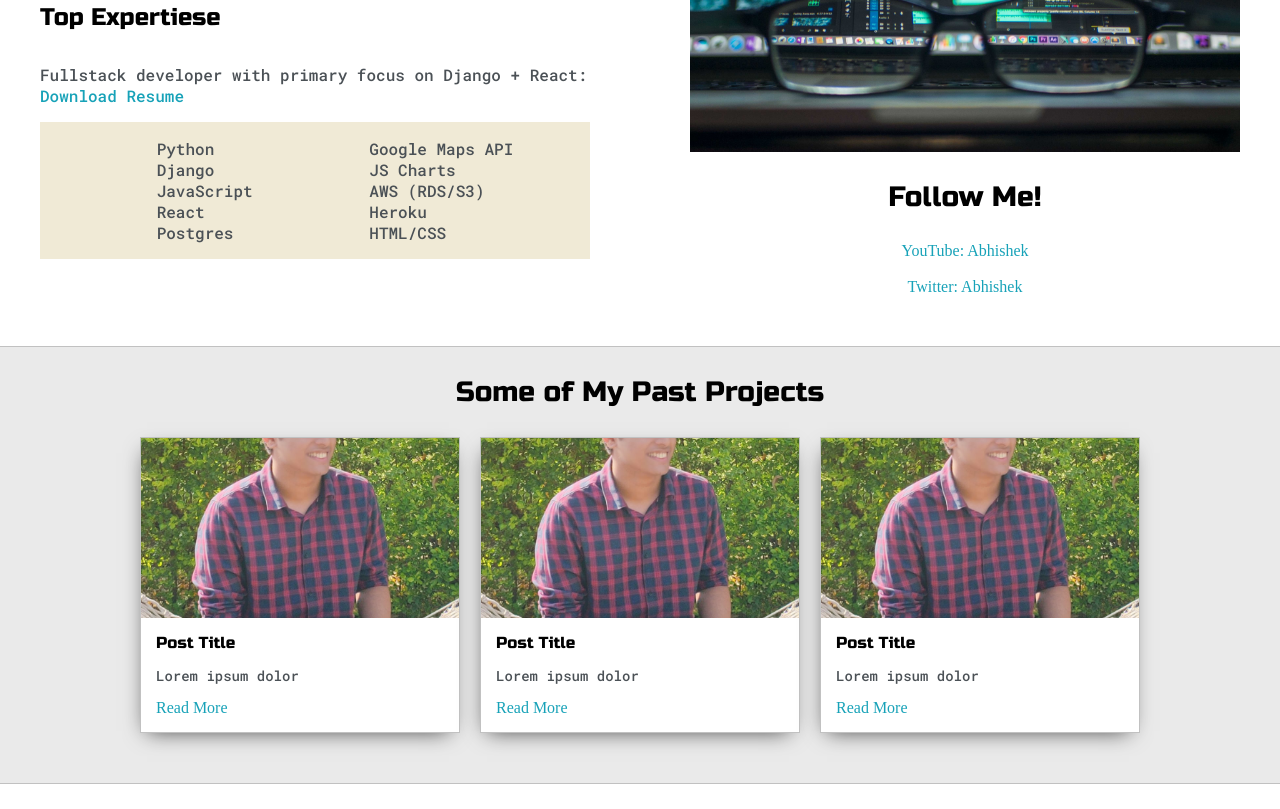
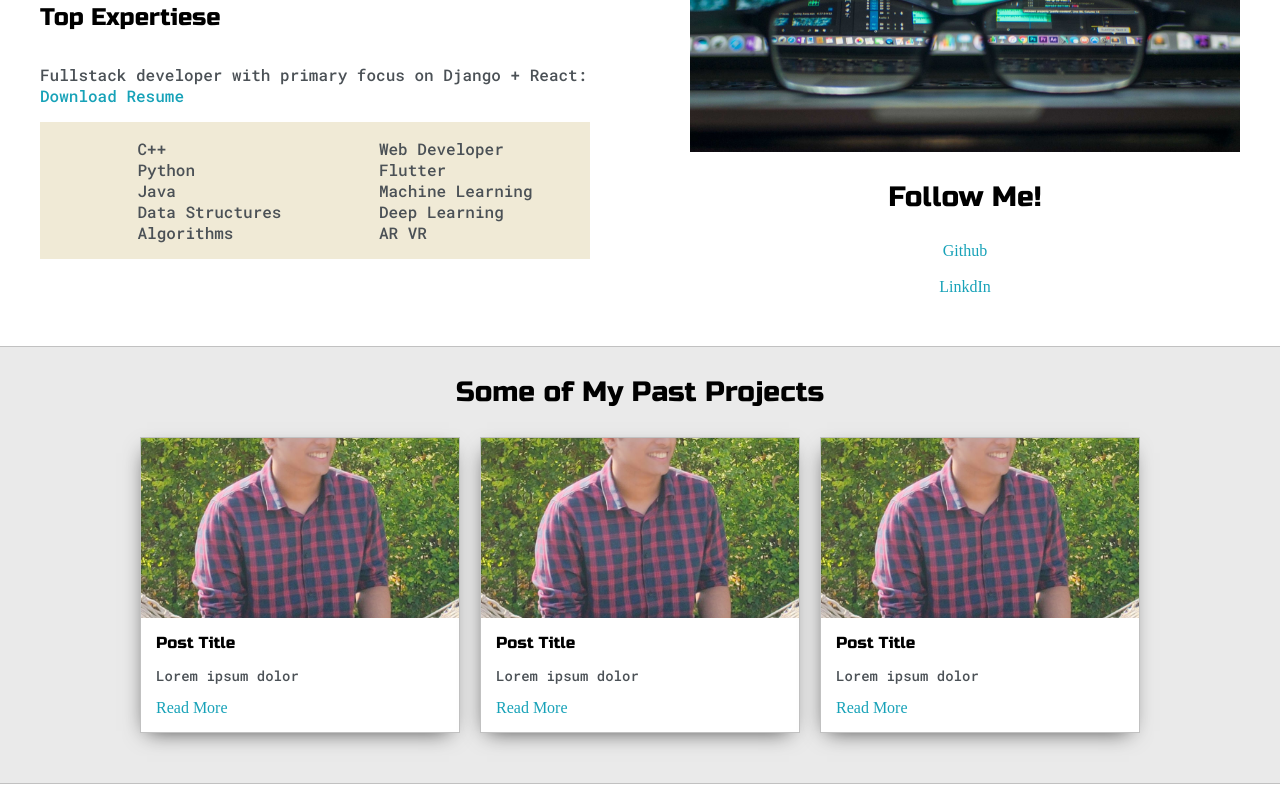
Before and after one commit to akshetti14/Portfolio, a plain HTML site: page index.html in a window 1280 px wide. Shown: the part 991-1800 px from the top of the page. Drawn offline with Linux system fonts and the light colour scheme; files whose address does not match are found by name.

Commit message:
Update index.html

```diff
--- a/index.html
+++ b/index.html
@@ -28,7 +28,7 @@
                             <div></div>
                         </div>
                         <div id="navigation">
-                            <li><a href="#">Contact</a></li>
+                            <li><a href="index.html#contact">Contact</a></li>
                             <!-- <li><a href="#">Contact</a></li> -->
                         </div>
                 </div>
@@ -79,19 +79,19 @@
                     </p>
                     <div id="skills">
                         <ul>
+							<li>C++</li>
 							<li>Python</li>
-							<li>Django</li>
-							<li>JavaScript</li>
-							<li>React</li>
-							<li>Postgres</li>
+							<li>Java</li>
+							<li>Data Structures</li>
+							<li>Algorithms</li>
 						</ul>
 
 						<ul>
-							<li>Google Maps API</li>
-							<li>JS Charts</li>
-							<li>AWS (RDS/S3)</li>
-							<li>Heroku</li>
-							<li>HTML/CSS</li>
+							<li>Web Developer</li>
+							<li>Flutter</li>
+							<li>Machine Learning</li>
+							<li>Deep Learning</li>
+							<li>AR VR</li>
 						</ul>
                     </div>
                 </div>
@@ -99,9 +99,9 @@
                 <div class="social-links">
                     <img id="social_img" src="images/about.jpg" alt="">
                     <h3>Follow Me!</h3>
-                    <a target="_blank" href="https://www.youtube.com/c/dennisivy">YouTube: Abhishek</a>
+                    <a target="_blank" href="https://github.com/akshetti14">Github</a>
 					<br>
-					<a target="_blank" href="https://twitter.com/dennisivy11">Twitter: Abhishek</a>
+					<a target="_blank" href="https://www.linkedin.com/in/abhishek-kalshetti-1729b5194/">LinkdIn</a>
                 </div>
             </div>
         </div>
@@ -149,6 +149,7 @@
         <div class="main-container">
             <h3  style="text-align: center;">Get In Touch</h3>
             <form action="" id="contact-form">
+                <a name="contact"></a>
                 <label>Name</label>
 				<input class="input-field" type="text" name="name">
 
```
